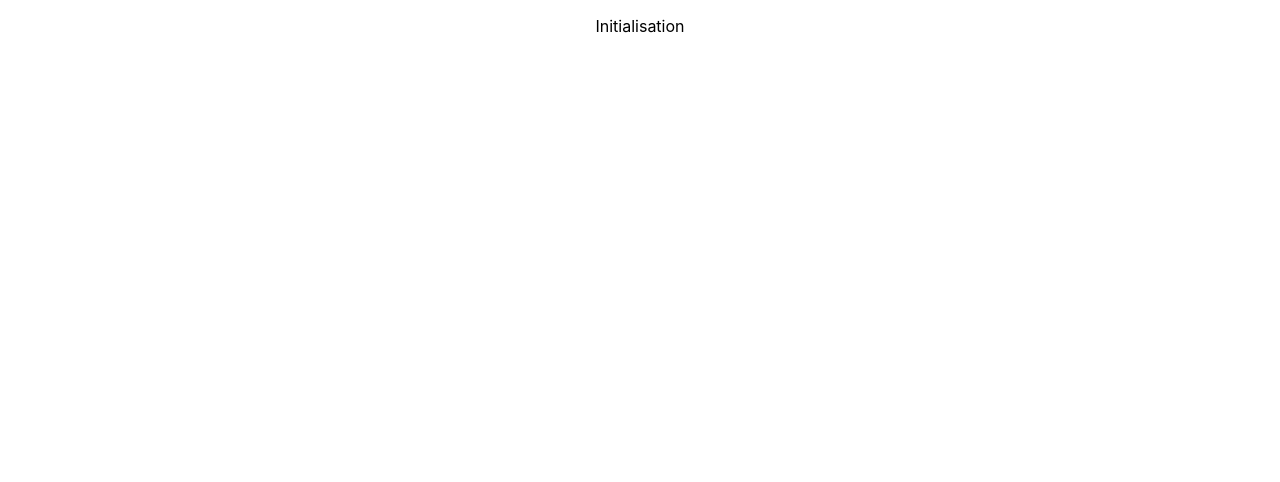
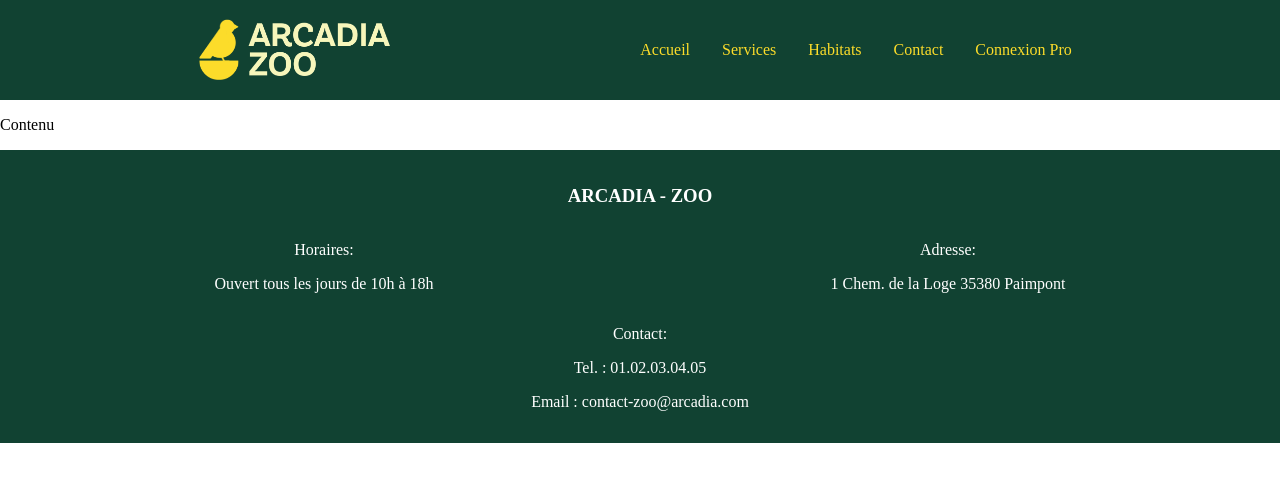
Before and after one commit to Incultis/Arcadia-zoo, a React (Create React App) app: page / in a window 1280 px wide. Shown: the top 482 px of the page. Built offline with nearby package versions, Linux system fonts and the light colour scheme.

Commit message:
initialisation de la main page et des composants Header et Footer

```diff
--- a/public/index.html
+++ b/public/index.html
@@ -1,14 +1,12 @@
 <!DOCTYPE html>
 <html lang="en">
+
 <head>
   <meta charset="utf-8" />
   <link rel="icon" href="%PUBLIC_URL%/favicon.ico" />
   <meta name="viewport" content="width=device-width, initial-scale=1" />
   <meta name="theme-color" content="#000000" />
-    <meta
-      name="description"
-      content="Web site created using create-react-app"
-    />
+  <meta name="description" content="Web site created using create-react-app" />
   <link rel="apple-touch-icon" href="%PUBLIC_URL%/logo192.png" />
   <!--
       manifest.json provides metadata used when your web app is installed on a
@@ -24,8 +22,9 @@
       work correctly both with client-side routing and a non-root public URL.
       Learn how to configure a non-root public URL by running `npm run build`.
     -->
-    <title>React App</title>
+  <title>Arcadia</title>
 </head>
+
 <body>
   <noscript>You need to enable JavaScript to run this app.</noscript>
   <div id="root"></div>
@@ -40,4 +39,5 @@
       To create a production bundle, use `npm run build` or `yarn build`.
     -->
 </body>
+
 </html>
--- a/src/App.css
+++ b/src/App.css
@@ -1,38 +1,49 @@
-.App {
-  text-align: center;
+header {
+  height: 100px;
+  display: flex;
+  align-items: center;
+  justify-content: space-evenly;
+  background-color: var(--primary-color);
+  color: var(--yellow-color);
 }
 
-.App-logo {
-  height: 40vmin;
-  pointer-events: none;
+.logo {
+  max-width: 200px;
+
 }
 
-@media (prefers-reduced-motion: no-preference) {
-  .App-logo {
-    animation: App-logo-spin infinite 20s linear;
-  }
+.nav-style {
+  display: flex;
+  list-style-type: none;
 }
 
-.App-header {
-  background-color: #282c34;
-  min-height: 100vh;
-  display: flex;
-  flex-direction: column;
-  align-items: center;
-  justify-content: center;
-  font-size: calc(10px + 2vmin);
-  color: white;
+.nav-style li {
+  margin: 1rem;
 }
 
-.App-link {
-  color: #61dafb;
+footer {
+  background-color: var(--primary-color);
+  color: var(--white-text-color);
+  text-align: center;
+  padding: 1rem;
 }
 
-@keyframes App-logo-spin {
-  from {
-    transform: rotate(0deg);
+.container-info-footer {
+  display: flex;
+  justify-content: space-around;
+}
+
+@media (max-width: 760px) {
+  .nav-style {
+    position: absolute;
+    flex-direction: column;
+    align-items: center;
+    left: 0;
+    top: 100px;
+    background-color: var(--primary-color);
+    width: 100%;
+    padding: 0;
+    margin: 0;
   }
-  to {
-    transform: rotate(360deg);
-  }
+
 }
--- a/src/App.js
+++ b/src/App.js
@@ -1,11 +1,13 @@
-import logo from './logo.svg';
 import './App.css';
+import Footer from './components/Footer';
+import Header from './components/Header';
 
 function App() {
-  return (
-    <div className="App">
-      <p>Initialisation</p>
-    </div>
+  return (<>
+    <Header />
+    <p>Contenu</p>
+    <Footer />
+  </>
   );
 }
 
--- /dev/null
+++ b/src/components/Footer.js
@@ -0,0 +1,23 @@
+export default function Footer() {
+
+    return <footer>
+        <h3>ARCADIA - ZOO</h3>
+        <div className="container-info-footer">
+            <div>
+                <p>Horaires:</p>
+                <p>Ouvert tous  les jours de 10h à 18h</p>
+            </div>
+            <div>
+                <p>Adresse:</p>
+                <p>1 Chem. de la Loge
+                    35380 Paimpont</p>
+            </div>
+        </div>
+        <div>
+            <p>Contact:</p>
+            <p>Tel. : 01.02.03.04.05
+            </p>
+            <p>Email : contact-zoo@arcadia.com</p>
+        </div>
+    </footer>
+}
--- /dev/null
+++ b/src/components/Header.js
@@ -0,0 +1,16 @@
+import logo from "../assets/logoalt.png";
+export default function Header() {
+
+    return <header>
+        <img src={logo} alt="Logo du zoo" className="logo" />
+        <nav>
+            <ul className="nav-style">
+                <li>Accueil</li>
+                <li>Services</li>
+                <li>Habitats</li>
+                <li>Contact</li>
+                <li>Connexion Pro</li>
+            </ul>
+        </nav>
+    </header>
+}
--- a/src/index.css
+++ b/src/index.css
@@ -1,13 +1,14 @@
 body {
+
   margin: 0;
-  font-family: -apple-system, BlinkMacSystemFont, 'Segoe UI', 'Roboto', 'Oxygen',
-    'Ubuntu', 'Cantarell', 'Fira Sans', 'Droid Sans', 'Helvetica Neue',
-    sans-serif;
-  -webkit-font-smoothing: antialiased;
-  -moz-osx-font-smoothing: grayscale;
 }
 
-code {
-  font-family: source-code-pro, Menlo, Monaco, Consolas, 'Courier New',
-    monospace;
+
+
+
+
+:root {
+  --primary-color: #114232;
+  --yellow-color: #FCDC2A;
+  --white-text-color: #fff;
 }
```
Also changed, not shown: src/assets/logo.png (added), src/assets/logoalt.png (added). Lines whose indentation alone changed are shown as unchanged.
